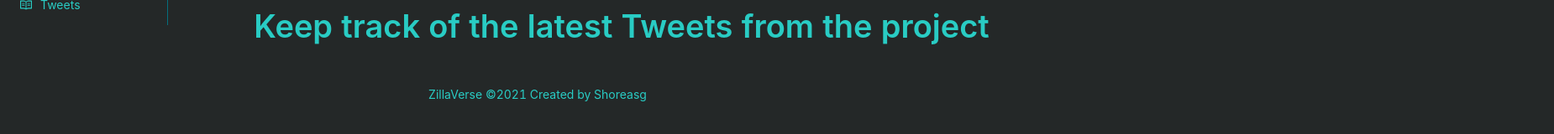
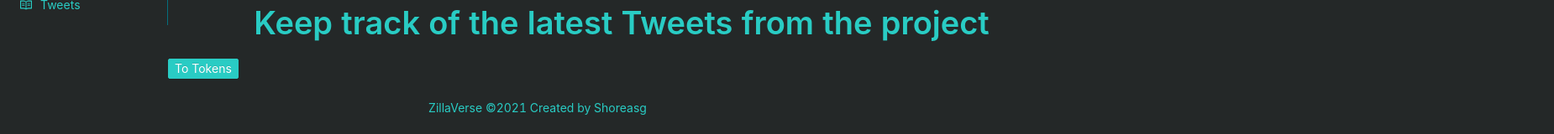
Before and after one commit to Shoreasg/Zillaverse, a React (Create React App) app: page /Tokens/1 in a window 1280 px wide. Shown: the part 152-312 px from the top of the page at 84% size, 1850 px wide, since content can reach past the window. Built offline with nearby package versions, Linux system fonts and the light colour scheme; no server answers.

Commit message:
added more back buttons

```diff
--- a/src/Components/Tokens/Detailed/CoinDetails.jsx
+++ b/src/Components/Tokens/Detailed/CoinDetails.jsx
@@ -1,8 +1,10 @@
 import { useParams } from 'react-router';
 import React, { useEffect, useState } from 'react';
+import { useNavigate } from 'react-router-dom';
 import CoinResults from './CoinResults';
 import ChartResults from '../Chart/ChartResults';
 import CoinTweet from '../Tweets/CoinTweet';
+import { Row ,Button} from 'antd';
 let today = Date.now();
 
 
@@ -10,7 +12,7 @@ function CoinDetails() {
     const { id } = useParams();
     const [getCoinData, setCoinData] = useState([]);
     const [getChartData, setChartData] = useState([]);
-
+    let navigate = useNavigate();
 
 
 
@@ -48,11 +50,19 @@ function CoinDetails() {
     }, []);
 
 
+   function handleBackClick() {
+    navigate("/Tokens")
+    }
+
     return (
         <>
             <CoinResults fetchedDetails={getCoinData} />
             <ChartResults fetchedChart={getChartData} />
             <CoinTweet fetchedId={id} />
+            <Row justify="start">
+                <Button type="primary" onClick={handleBackClick} size={"small"}>To Tokens</Button>
+            </Row>
+
         </>
 
     );
--- a/src/Components/Tweets/Tweets.jsx
+++ b/src/Components/Tweets/Tweets.jsx
@@ -72,7 +72,6 @@ const options =
 function Tweets() {
 
     const [getUserId, setUserId] = useState([]);
-
     let navigate = useNavigate();
 
 
```
